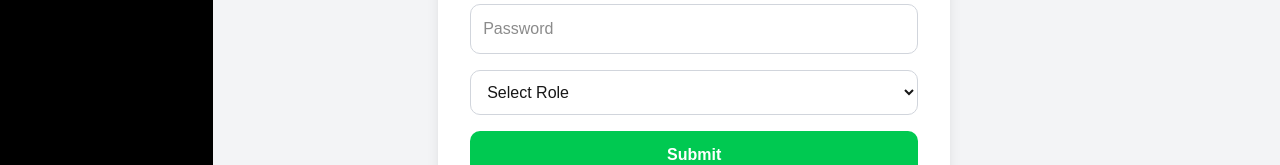
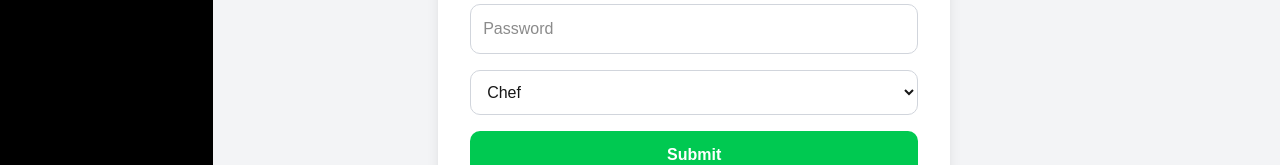
Before and after one commit to Esaivani2003/rest-app, a Next.js app: page /Employeespage in a window 1280 px wide. Shown: the part 518-683 px from the top of the page. Built offline with nearby package versions, Linux system fonts and the light colour scheme; sample sign-in values are in the browser's storage.

Commit message:
Fix login API and environment config

```diff
--- a/package.json
+++ b/package.json
@@ -1,5 +1,5 @@
 {
-  "name": "my-app",
+  "name": "myapp",
   "version": "0.1.0",
   "private": true,
   "scripts": {
--- a/src/components/employees.tsx
+++ b/src/components/employees.tsx
@@ -93,11 +93,11 @@ const EmployeePage = () => {
               required
               className="w-full p-3 border border-gray-300 rounded-lg focus:outline-none focus:ring-2 focus:ring-green-500"
             >
-              <option value="">Select Role</option>
+              {/* <option value="">Select Role</option> */}
               <option value="chef">Chef</option>
               <option value="waiter">Waiter</option>
               {/* <option value="provider">Provider</option> */}
-              <option value="admin">Admin</option>
+              {/* <option value="admin">Admin</option> */}
             </select>
             <button
               type="submit"
```
